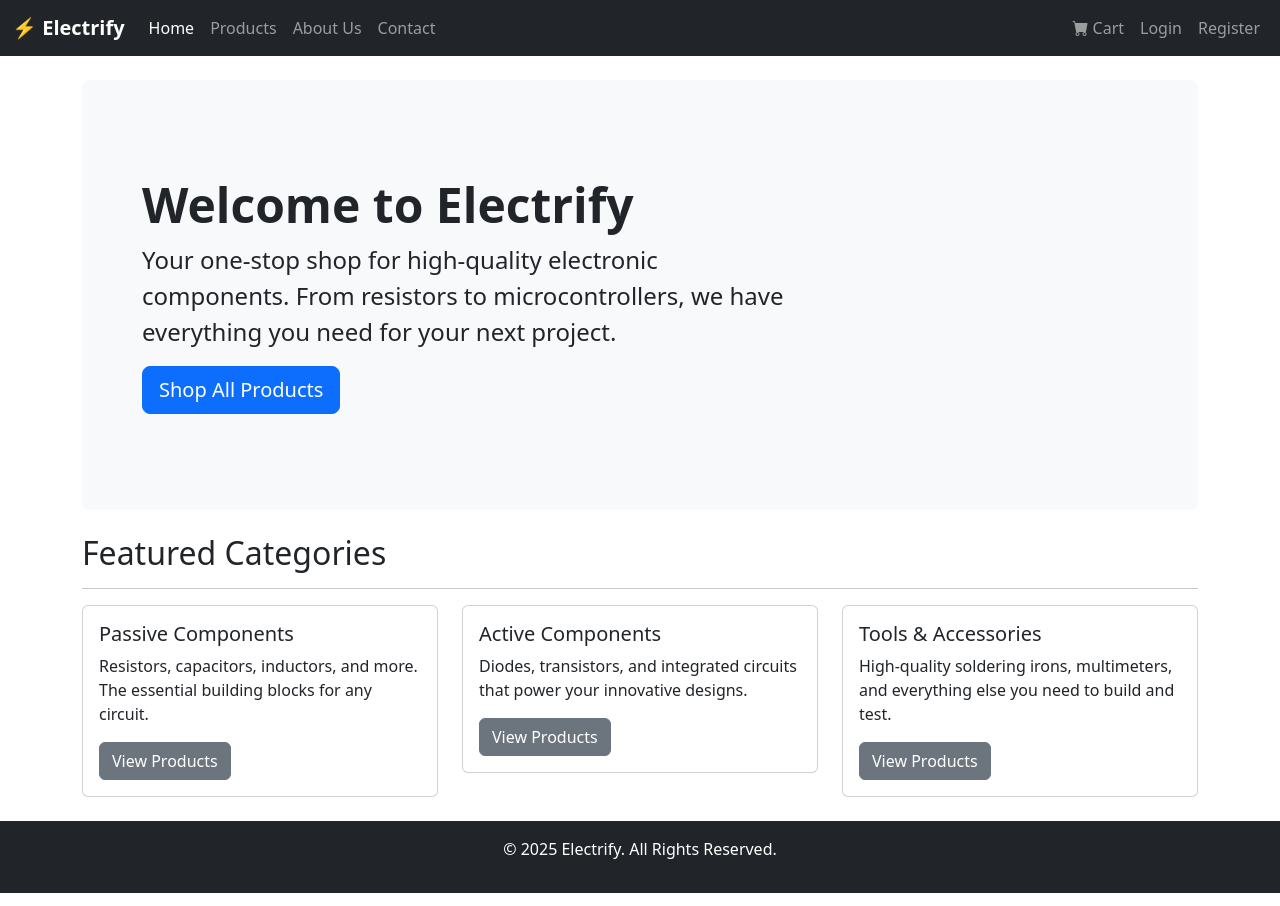
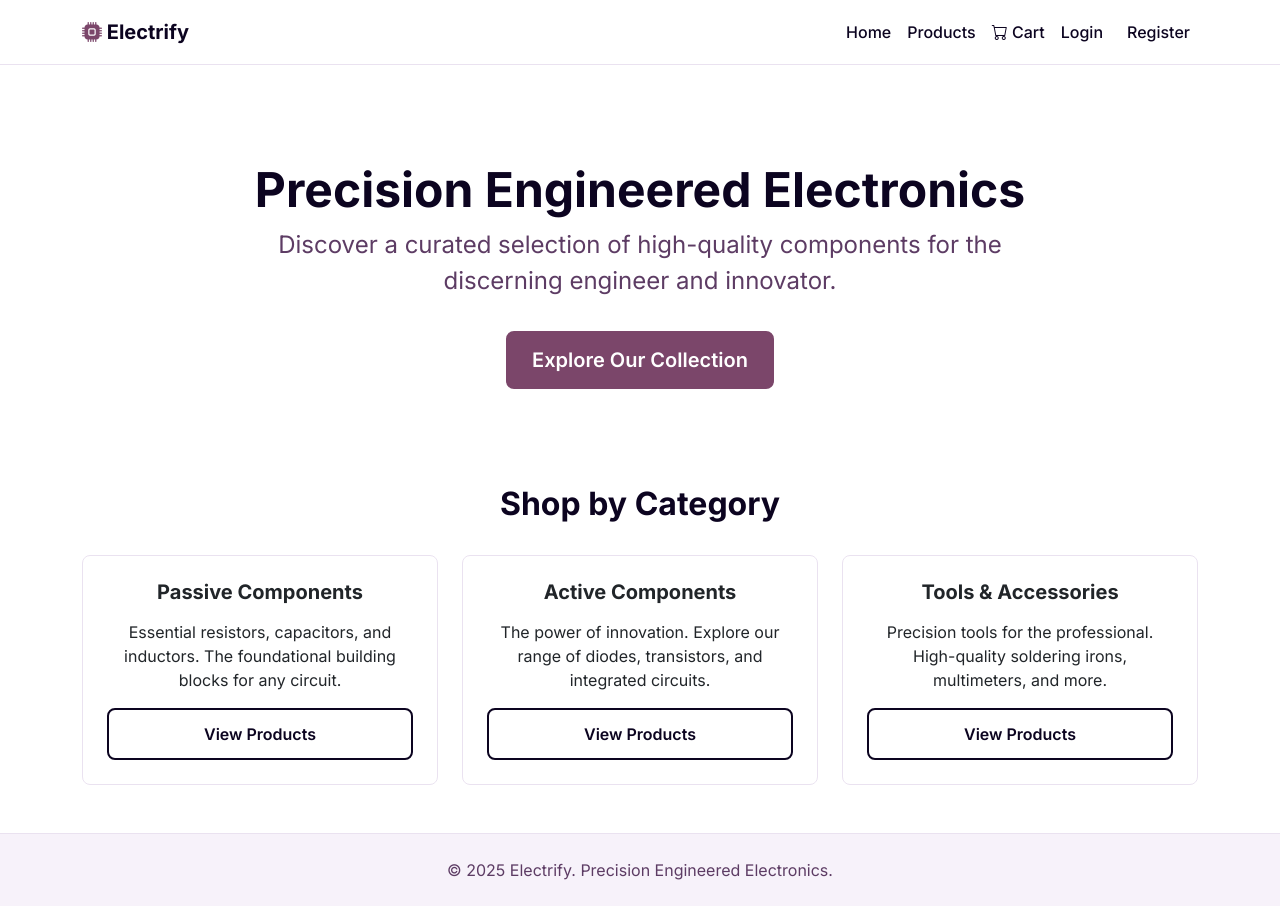
Before and after one commit to HardikDharaiya/electrify, a PHP site: page / in a window 1280 px wide. Run offline with PHP 8.4, Linux system fonts and the light colour scheme.

Commit message:
Home page

```diff
--- /dev/null
+++ b/assets/css/style.css
@@ -0,0 +1,172 @@
+/* =================================================================
+ *
+ *              ELECTRIFY DESIGN SYSTEM: "ROYAL ORCHID"
+ *              Version 1.0
+ *              Author: Gemini (Senior Developer)
+ *              Palette Direction: Hardik Dharaiya
+ *
+ * ================================================================= */
+
+/*
+ * ===================================================
+ *                 1. ROOT & COLOR PALETTE
+ * ===================================================
+ */
+:root {
+    --color-primary-dark: #0C0420;      /* For Headings & Primary Text */
+    --color-primary-action: #7B466A;    /* For Main Buttons */
+    --color-primary-hover: #9F6496;     /* For Hover Effects */
+    --color-text-secondary: #5D3C64;    /* For Paragraphs & Softer Text */
+    --color-accent: #BA6E8F;            /* For Secondary/Subtle links or highlights */
+    --color-background: #FFFFFF;        /* Pure White for a clean canvas */
+    --color-subtle-bg: #F7F2FA;         /* Lavender-tinted light gray for footer */
+    --color-border: #EAE2F0;           /* A light, lavender-gray for borders */
+
+    --shadow-md: 0 4px 6px -1px rgb(12 4 32 / 0.1), 0 2px 4px -2px rgb(12 4 32 / 0.1);
+    --shadow-lg: 0 10px 15px -3px rgb(12 4 32 / 0.1), 0 4px 6px -4px rgb(12 4 32 / 0.1);
+    --border-radius: 0.5rem; /* 8px */
+}
+
+/*
+ * ===================================================
+ *                 2. GLOBAL & ANIMATIONS
+ * ===================================================
+ */
+*, *::before, *::after {
+    box-sizing: border-box;
+}
+
+body {
+    background-color: var(--color-background);
+    color: var(--color-text-secondary);
+    font-family: 'Inter', sans-serif;
+    animation: fadeInAnimation ease 1s;
+    animation-iteration-count: 1;
+    animation-fill-mode: forwards;
+}
+
+@keyframes fadeInAnimation {
+    0% { opacity: 0; }
+    100% { opacity: 1; }
+}
+
+
+/*
+ * ===================================================
+ *                    3. TYPOGRAPHY
+ * ===================================================
+ */
+h1, h2, h3, h4, h5, h6 {
+    color: var(--color-primary-dark);
+    font-weight: 700;
+}
+
+
+/*
+ * ===================================================
+ *              4. COMPONENT STYLES: HEADER
+ * ===================================================
+ */
+.header-custom {
+    background-color: var(--color-background);
+    border-bottom: 1px solid var(--color-border);
+}
+
+.header-custom .navbar-brand,
+.header-custom .nav-link {
+    color: var(--color-primary-dark) !important;
+    font-weight: 500;
+    transition: color 0.2s ease-in-out;
+}
+
+.header-custom .nav-link:hover {
+    color: var(--color-primary-action) !important;
+}
+
+.header-custom .navbar-brand .brand-icon {
+    color: var(--color-primary-action);
+}
+
+
+/*
+ * ===================================================
+ *              5. COMPONENT STYLES: BUTTONS
+ * ===================================================
+ */
+.btn {
+    border-radius: var(--border-radius);
+    transition: all 0.2s ease-in-out;
+    padding: 0.75rem 1.5rem;
+    font-weight: 600;
+    border-width: 2px;
+}
+
+.btn-primary {
+    background-color: var(--color-primary-action);
+    border-color: var(--color-primary-action);
+    color: white;
+}
+
+.btn-primary:hover {
+    background-color: var(--color-primary-hover);
+    border-color: var(--color-primary-hover);
+    transform: translateY(-2px);
+    box-shadow: var(--shadow-md);
+    color: white;
+}
+
+.btn-secondary {
+    background-color: transparent;
+    border-color: var(--color-primary-dark);
+    color: var(--color-primary-dark);
+}
+
+.btn-secondary:hover {
+    background-color: var(--color-primary-dark);
+    border-color: var(--color-primary-dark);
+    transform: translateY(-2px);
+    box-shadow: var(--shadow-md);
+    color: white;
+}
+
+
+/*
+ * ===================================================
+ *              6. COMPONENT STYLES: CARDS
+ * ===================================================
+ */
+.card {
+    border: 1px solid var(--color-border);
+    border-radius: var(--border-radius);
+    transition: all 0.2s ease-in-out;
+}
+
+.card:hover {
+    transform: translateY(-5px);
+    box-shadow: var(--shadow-lg);
+    border-color: var(--color-primary-action);
+}
+
+
+/*
+ * ===================================================
+ *              7. COMPONENT STYLES: FOOTER
+ * ===================================================
+ */
+.footer-custom {
+    background-color: var(--color-subtle-bg);
+    color: var(--color-text-secondary);
+    border-top: 1px solid var(--color-border);
+}
+
+
+/*
+ * ===================================================
+ *                   8. RESPONSIVENESS
+ * ===================================================
+ */
+@media (max-width: 768px) {
+    h1.display-5 {
+        font-size: 2.5rem;
+    }
+}
--- a/includes/footer.php
+++ b/includes/footer.php
@@ -1,11 +1,12 @@
 <?php
-// includes/footer.php
+// includes/footer.php (Royal Orchid Design)
 ?>
-    </main> <!-- Closes the main container from header.php -->
+    </div> <!-- Closes the main container div from header.php -->
 
-    <footer class="bg-dark text-white text-center p-3 mt-auto">
+    <footer class="footer-custom text-center py-4 mt-5">
         <div class="container">
-            <p>&copy; <?php echo date('Y'); ?> Electrify. All Rights Reserved.</p>
+            <!-- MODIFICATION: Updated tagline to match the new "Royal Orchid" brand voice -->
+            <p class="mb-0">&copy; <?php echo date('Y'); ?> Electrify. Precision Engineered Electronics.</p>
         </div>
     </footer>
 
--- a/includes/header.php
+++ b/includes/header.php
@@ -1,14 +1,18 @@
 <?php
-// includes/header.php
-
-// In the future, we will start sessions and include other core files here.
+// includes/header.php (Royal Orchid Design)
 ?>
 <!DOCTYPE html>
 <html lang="en">
 <head>
     <meta charset="UTF-8">
     <meta name="viewport" content="width=device-width, initial-scale=1.0">
-    <title>Electrify - Your Source for Electronic Components</title>
+    <!-- MODIFICATION: Updated title for the new brand identity -->
+    <title>Electrify - Precision Engineered Electronics</title>
+
+    <!-- Google Fonts: Inter -->
+    <link rel="preconnect" href="https://fonts.googleapis.com">
+    <link rel="preconnect" href="https://fonts.gstatic.com" crossorigin>
+    <link href="https://fonts.googleapis.com/css2?family=Inter:wght@400;500;600;700&display=swap" rel="stylesheet">
 
     <!-- Bootstrap CSS -->
     <link href="https://cdn.jsdelivr.net/npm/bootstrap@5.3.3/dist/css/bootstrap.min.css" rel="stylesheet">
@@ -16,44 +20,45 @@
     <!-- Bootstrap Icons CSS -->
     <link rel="stylesheet" href="https://cdn.jsdelivr.net/npm/bootstrap-icons@1.11.3/font/bootstrap-icons.min.css">
 
-    <!-- Custom CSS (We will create this file later) -->
+    <!-- "Royal Orchid" Custom Stylesheet -->
     <link rel="stylesheet" href="assets/css/style.css">
 </head>
 <body>
 
-    <header>
-        <nav class="navbar navbar-expand-lg navbar-dark bg-dark">
-            <div class="container-fluid">
-                <a class="navbar-brand fw-bold" href="index.php">⚡ Electrify</a>
+    <header class="header-custom sticky-top">
+        <nav class="navbar navbar-expand-lg navbar-light">
+            <div class="container">
+                <!--
+                MODIFICATION:
+                - Replaced emoji with a professional Bootstrap Icon.
+                - The '.brand-icon' class colors it automatically via our CSS.
+                -->
+                <a class="navbar-brand fw-bold" href="index.php">
+                    <i class="bi bi-cpu-fill brand-icon"></i> Electrify
+                </a>
                 <button class="navbar-toggler" type="button" data-bs-toggle="collapse" data-bs-target="#navbarNav" aria-controls="navbarNav" aria-expanded="false" aria-label="Toggle navigation">
                     <span class="navbar-toggler-icon"></span>
                 </button>
                 <div class="collapse navbar-collapse" id="navbarNav">
-                    <ul class="navbar-nav me-auto mb-2 mb-lg-0">
+                    <!-- MODIFICATION: Re-architected user action links for better UI/UX -->
+                    <ul class="navbar-nav ms-auto align-items-lg-center">
                         <li class="nav-item">
-                            <a class="nav-link active" aria-current="page" href="index.php">Home</a>
+                            <a class="nav-link" href="index.php">Home</a>
                         </li>
                         <li class="nav-item">
                             <a class="nav-link" href="products.php">Products</a>
                         </li>
                         <li class="nav-item">
-                            <a class="nav-link" href="about.php">About Us</a>
-                        </li>
-                        <li class="nav-item">
-                            <a class="nav-link" href="contact.php">Contact</a>
-                        </li>
-                    </ul>
-                    <ul class="navbar-nav">
-                         <li class="nav-item">
-                            <a href="cart.php" class="nav-link">
-                                <i class="bi bi-cart-fill"></i> Cart
+                            <a class="nav-link" href="cart.php">
+                                <i class="bi bi-cart"></i> Cart
                             </a>
                         </li>
                         <li class="nav-item">
                             <a class="nav-link" href="login.php">Login</a>
                         </li>
-                        <li class="nav-item">
-                            <a class="nav-link" href="register.php">Register</a>
+                         <li class="nav-item">
+                            <!-- Changed to btn-secondary for the elegant outline style -->
+                            <a class="nav-link btn btn-secondary ms-lg-2" href="register.php">Register</a>
                         </li>
                     </ul>
                 </div>
@@ -61,5 +66,5 @@
         </nav>
     </header>
 
-    <main class="container my-4">
-        <!-- Page-specific content will be loaded here -->
+    <!-- This main container wraps all page-specific content -->
+    <div class="container mt-5">
--- a/index.php
+++ b/index.php
@@ -1,11 +1,7 @@
 <?php
-// index.php - The Home Page
+// index.php - The Home Page (Royal Orchid Design)
 
-// We include the header file. This contains the opening HTML, head section, and navigation bar.
-// Using require_once ensures the file is included only once, preventing potential errors.
 require_once 'includes/header.php';
-
-// We also include our database connection file to make it available, though we aren't using it on this page yet.
 require_once 'config/db_connect.php';
 ?>
 
@@ -13,57 +9,60 @@
 <!--            START: HOME PAGE CONTENT             -->
 <!-- =============================================== -->
 
-<div class="p-5 mb-4 bg-light rounded-3">
-    <div class="container-fluid py-5">
-        <h1 class="display-5 fw-bold">Welcome to Electrify</h1>
-        <p class="col-md-8 fs-4">Your one-stop shop for high-quality electronic components. From resistors to microcontrollers, we have everything you need for your next project.</p>
-        <a href="products.php" class="btn btn-primary btn-lg" type="button">Shop All Products</a>
+<div class="text-center py-5">
+    <h1 class="display-5 fw-bold">Precision Engineered Electronics</h1>
+    <!--
+    MODIFICATION:
+    - Removed the inline `style` attribute. The color is now correctly inherited from the body style in style.css.
+    - Updated the text to match the sophisticated new brand identity.
+    -->
+    <p class="fs-4 col-md-8 mx-auto">Discover a curated selection of high-quality components for the discerning engineer and innovator.</p>
+    <a href="products.php" class="btn btn-primary btn-lg mt-3" type="button">Explore Our Collection</a>
+</div>
+
+
+<div class="row text-center mt-5 mb-4">
+    <div class="col">
+        <h2>Shop by Category</h2>
     </div>
 </div>
 
-<div class="row">
-    <div class="col-md-12">
-        <h2>Featured Categories</h2>
-        <hr>
-    </div>
-</div>
 
 <div class="row g-4">
     <div class="col-md-4">
-        <div class="card">
-            <div class="card-body">
-                <h5 class="card-title">Passive Components</h5>
-                <p class="card-text">Resistors, capacitors, inductors, and more. The essential building blocks for any circuit.</p>
-                <a href="#" class="btn btn-secondary">View Products</a>
+        <div class="card h-100">
+            <div class="card-body text-center p-4 d-flex flex-column">
+                <h5 class="card-title mb-3">Passive Components</h5>
+                <p class="card-text">Essential resistors, capacitors, and inductors. The foundational building blocks for any circuit.</p>
+                <!-- NOTE: The .btn-secondary class will now automatically apply our new "outline" style. -->
+                <a href="#" class="btn btn-secondary mt-auto">View Products</a>
             </div>
         </div>
     </div>
     <div class="col-md-4">
-        <div class="card">
-            <div class="card-body">
-                <h5 class="card-title">Active Components</h5>
-                <p class="card-text">Diodes, transistors, and integrated circuits that power your innovative designs.</p>
-                <a href="#" class="btn btn-secondary">View Products</a>
+        <div class="card h-100">
+            <div class="card-body text-center p-4 d-flex flex-column">
+                <h5 class="card-title mb-3">Active Components</h5>
+                <p class="card-text">The power of innovation. Explore our range of diodes, transistors, and integrated circuits.</p>
+                <a href="#" class="btn btn-secondary mt-auto">View Products</a>
             </div>
         </div>
     </div>
     <div class="col-md-4">
-        <div class="card">
-            <div class="card-body">
-                <h5 class="card-title">Tools & Accessories</h5>
-                <p class="card-text">High-quality soldering irons, multimeters, and everything else you need to build and test.</p>
-                <a href="#" class="btn btn-secondary">View Products</a>
+        <div class="card h-100">
+            <div class="card-body text-center p-4 d-flex flex-column">
+                <h5 class="card-title mb-3">Tools & Accessories</h5>
+                <p class="card-text">Precision tools for the professional. High-quality soldering irons, multimeters, and more.</p>
+                <a href="#" class="btn btn-secondary mt-auto">View Products</a>
             </div>
         </div>
     </div>
 </div>
-
 
 <!-- =============================================== -->
 <!--             END: HOME PAGE CONTENT              -->
 <!-- =============================================== -->
 
 <?php
-// We include the footer file. This contains the closing body/html tags and our JavaScript links.
 require_once 'includes/footer.php';
 ?>
```
